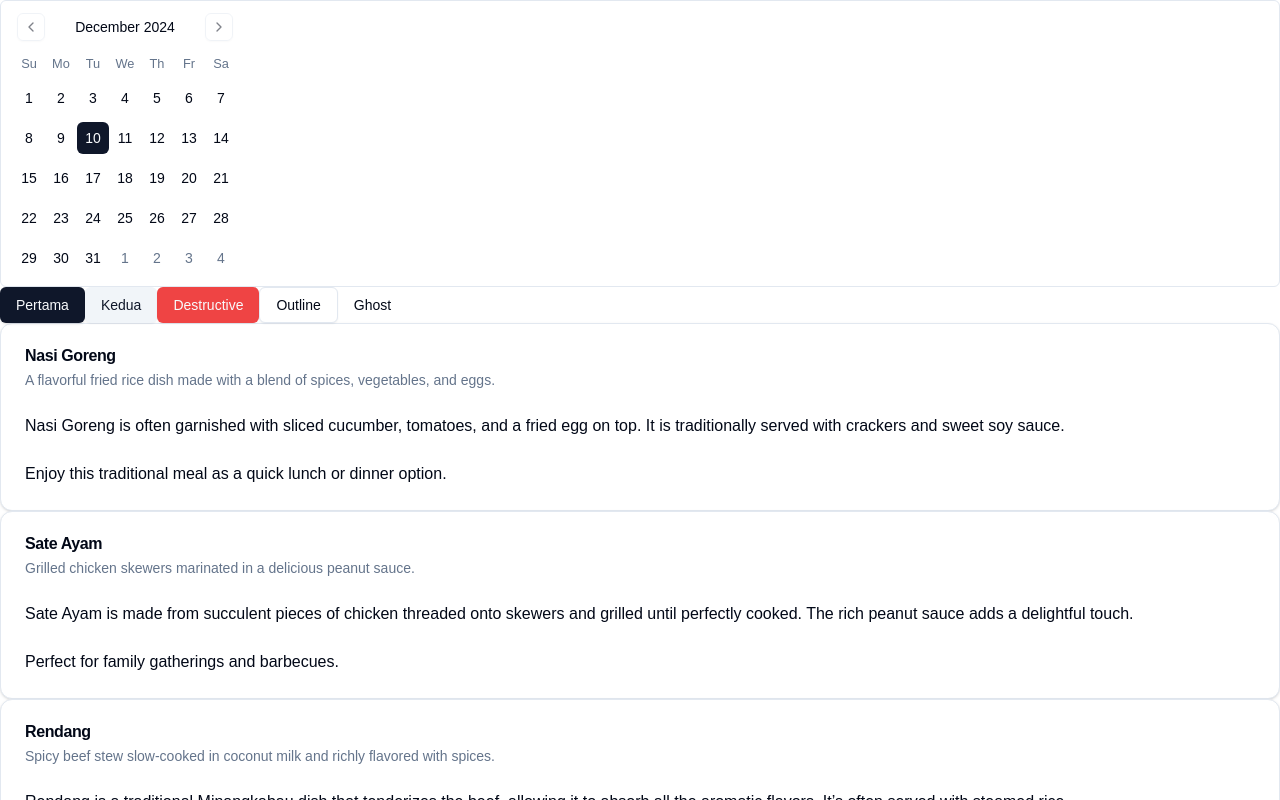
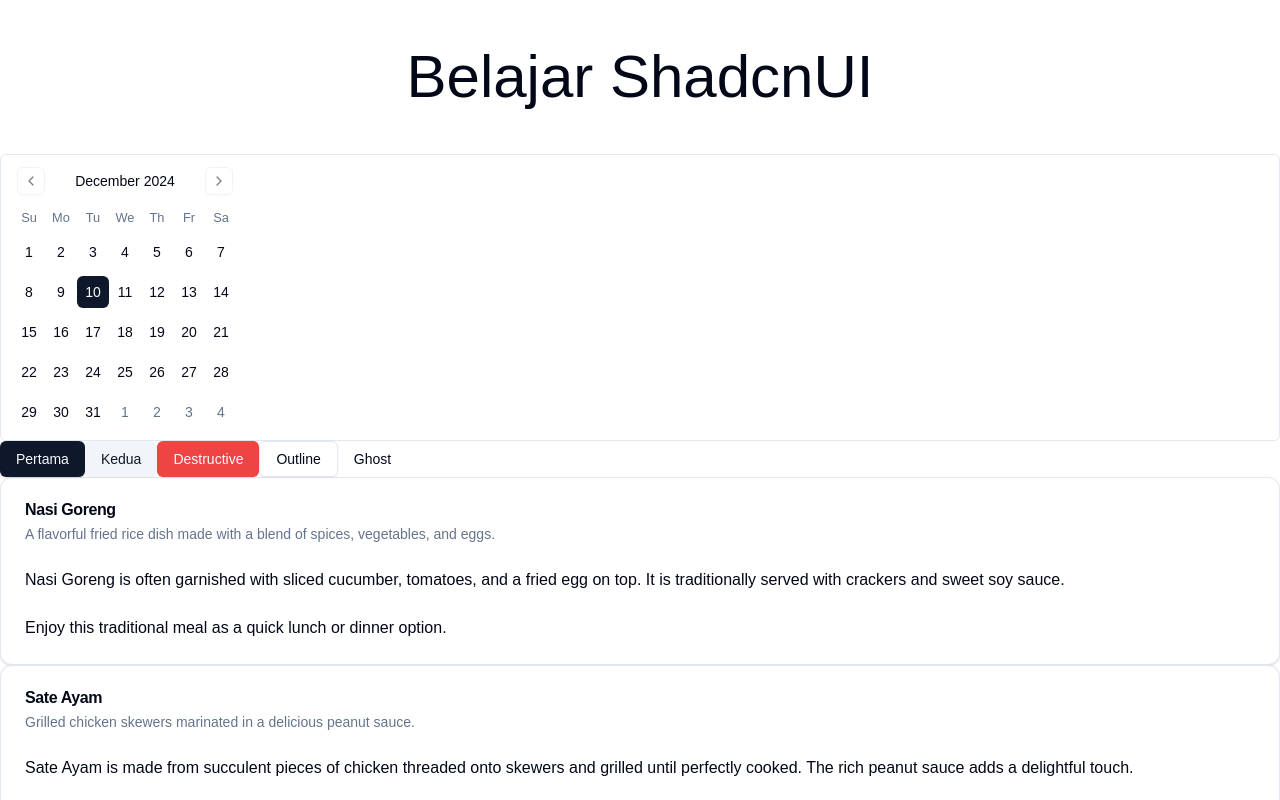
Before and after one commit to calvinrahmat/belajar-leonard, a Next.js app: page / in a window 1280 px wide. Shown: the top 800 px of the page. Built offline with nearby package versions, Linux system fonts and the light colour scheme.

Commit message:
updated by Leon

```diff
--- a/app/page.tsx
+++ b/app/page.tsx
@@ -18,6 +18,7 @@ export default function Home() {
   return (
 
     <div>
+      <h1 className="flex justify-center p-8 text-[60px]"> Belajar ShadcnUI</h1>
       <div>
         <Calendar
           mode="single"
```
